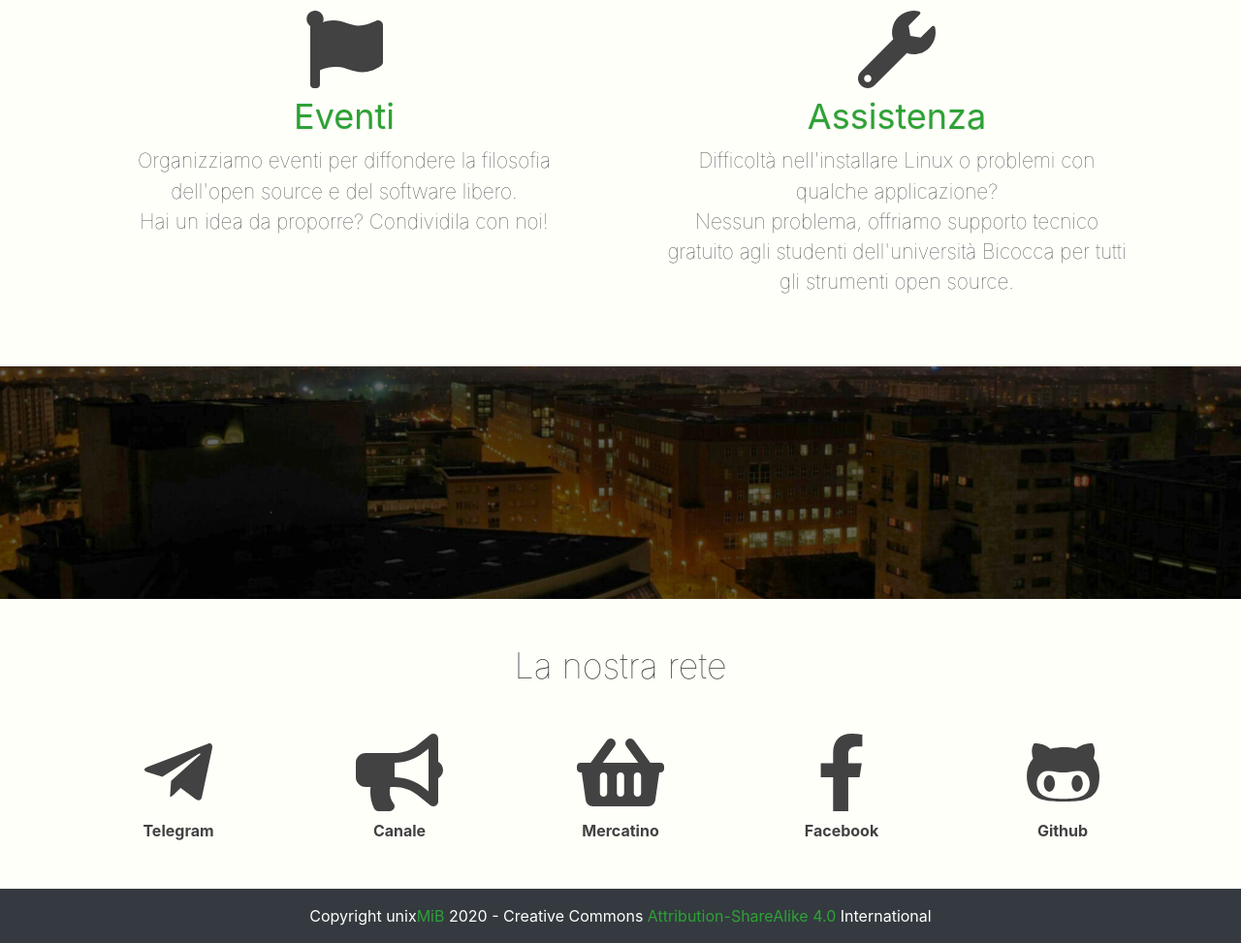
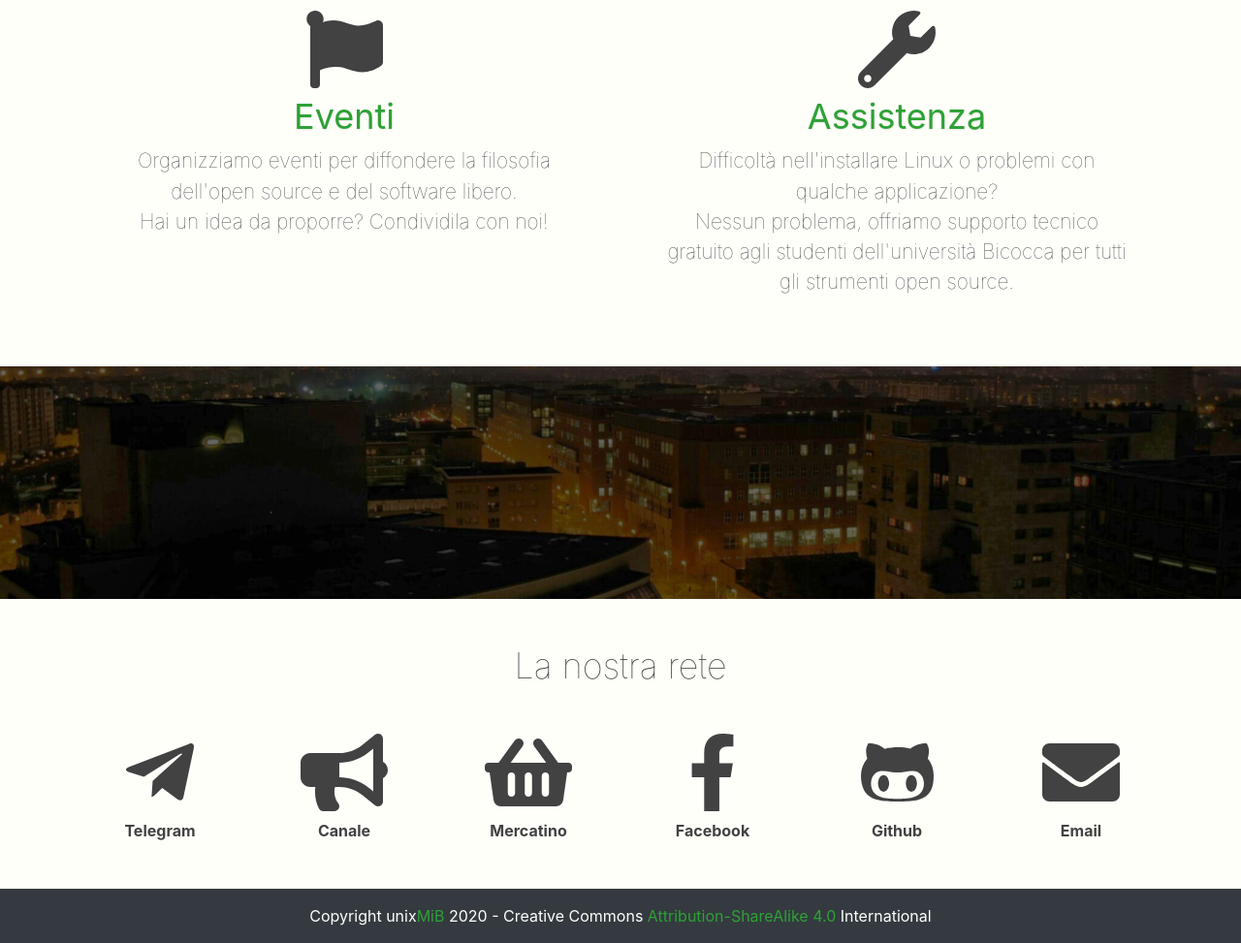
Before and after one commit to unixMiB/website, a Gatsby site: page / in a window 1280 px wide. Shown: the part 1104-2077 px from the top of the page at 97% size. Built offline with nearby package versions, Linux system fonts and the light colour scheme; Gatsby itself is replaced by a stand-in of ours.

Commit message:
Update packages, add email

```diff
--- a/src/pages/eventi.jsx
+++ b/src/pages/eventi.jsx
@@ -11,7 +11,6 @@ import SEO from '../components/seo'
 const events = [
   {
     logo: Ldmi,
-    new: true,
     name: 'Linux Day Milano 2019',
     date: 'Sabato 26 Ottobre 2019',
     time: 'Ore 9:30',
@@ -79,7 +78,7 @@ const Eventi = () => (
                     <div className='text'>
                       <h2>
                         {event.name}{' '}
-                        {event.new != null && event ? (
+                        {event.new ? (
                           <Badge className='' variant='success'>
                             New
                           </Badge>
--- a/src/pages/index.jsx
+++ b/src/pages/index.jsx
@@ -82,7 +82,7 @@ const IndexPage = () => (
         <h2>La nostra rete</h2>
         <Container>
           <Row>
-            <Col md>
+            <Col xs="6" sm="4" lg>
               <a
                 href='https://telegram.me/unixmib/'
                 rel='noopener noreferrer'
@@ -95,7 +95,7 @@ const IndexPage = () => (
               </a>
             </Col>
 
-            <Col md>
+            <Col xs="6" sm="4" lg>
               <a
                 href='https://telegram.me/unixmibinfo/'
                 rel='noopener noreferrer'
@@ -105,14 +105,14 @@ const IndexPage = () => (
               </a>
             </Col>
 
-            <Col md>
+            <Col xs="6" sm="4" lg>
               <a href='/mercatino/'>
                 <FontAwesomeIcon className='faicon' icon='shopping-basket' />
                 <b>Mercatino</b>
               </a>
             </Col>
 
-            <Col md>
+            <Col xs="6" sm="4" lg>
               <a
                 href='https://www.facebook.com/unixmib/'
                 rel='noopener noreferrer'
@@ -125,7 +125,7 @@ const IndexPage = () => (
               </a>
             </Col>
 
-            <Col md>
+            <Col xs="6" sm="4" lg>
               <a
                 href='https://github.com/unixmib/'
                 rel='noopener noreferrer'
@@ -137,6 +137,13 @@ const IndexPage = () => (
                 <b>Github</b>
               </a>
             </Col>
+
+            <Col xs="6" sm="4" lg>
+              <a
+                href='mailto:unixmib@gmail.com'
+                rel='noopener noreferrer'
+                target='_blank'><FontAwesomeIcon className="faicon" icon="envelope"/><b>Email</b></a>
+            </Col>
           </Row>
         </Container>
       </section>
```
Also changed, not shown: package.json (+28 -28 lines), 1 other file.
